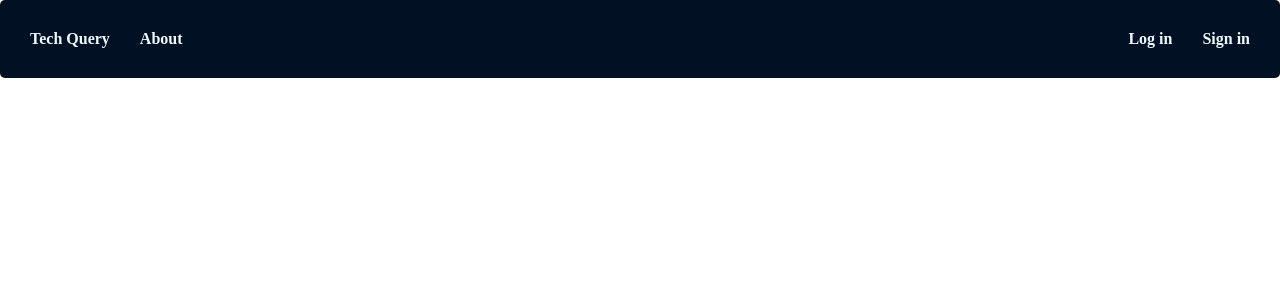
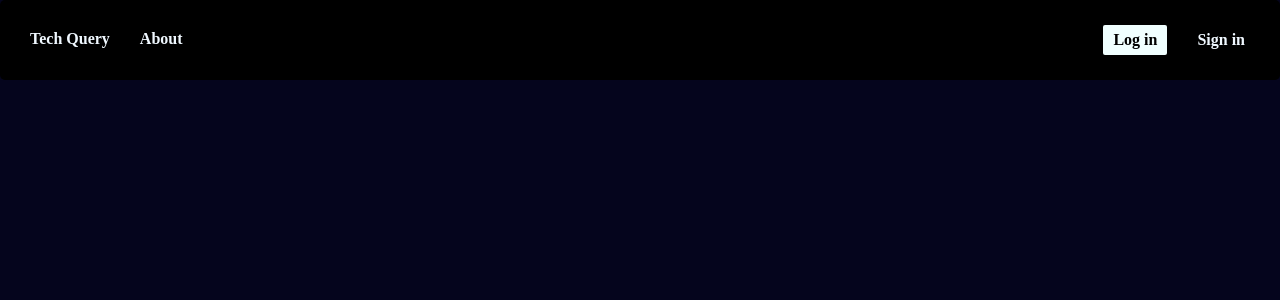
Before and after one commit to manish-107/TechQuery-Hub, a PHP site: page /landingPage.html in a window 1280 px wide. Shown: the top 300 px of the page. Run offline with PHP 8.4, Linux system fonts and the light colour scheme.

Commit message:
some css

```diff
--- a/users/css/langingPage.css
+++ b/users/css/langingPage.css
@@ -1,6 +1,7 @@
 body {
     margin: 0;
     padding: 0;
+    background-color: #05051d;
 }
 
 header {
@@ -9,7 +10,23 @@ header {
     color: aliceblue;
     font-weight: 600;
     border-radius: 5px;
-    background-color: #021024;
+    background-color: #000000;
+}
+
+.logBtn {
+    background-color: azure;
+    color: black;
+    border-radius: 2px;
+
+}
+
+div a {
+    display: flex;
+    justify-content: center;
+    align-items: center;
+    margin: 10px;
+    padding: 10px;
+    height: 10px;
 }
 
 header div {
--- a/users/landingPage.html
+++ b/users/landingPage.html
@@ -15,8 +15,8 @@
             <div>About</div>
         </div>
         <div>
-            <div><a class="logBtn">Log in</a></div>
-            <div><a class="signBtn">Sign in</a></div>
+            <a class="logBtn">Log in</a>
+            <a class="signBtn">Sign in</a>
         </div>
     </header>
 </body>
```
